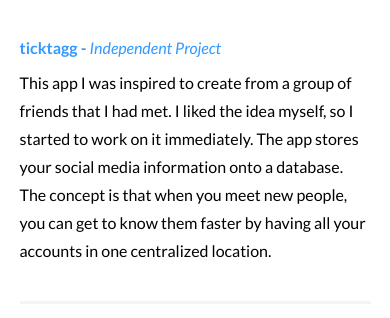
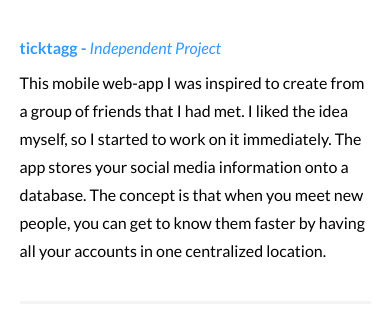
Before and after one commit to Salil999/salil999.github.io, a plain HTML site: page index.html in a window 390 px wide. Shown: the part 1903-2221 px from the top of the page. Drawn offline with Linux system fonts and the light colour scheme.

Commit message:
added MOBILE WEB-APP LOLOL

```diff
--- a/index.html
+++ b/index.html
@@ -101,7 +101,7 @@
 							<a href="http://ticktagg.herokuapp.com/" class="image" target="_blank"><img src="images/newpeople.jpg" alt="ticktagg" /></a>
 							<div class="inner">
 								<a href="http://ticktagg.herokuapp.com/" target="_blank"><h4>ticktagg - <strong>Independent Project</strong></h4></a>
-								<p>This app I was inspired to create from a group of friends that I had met. I liked the idea myself, so I started to work on it immediately. The app stores your social media information onto a database. The concept is that when you meet new people, you can get to know them faster by having all your accounts in one centralized location.
+								<p>This mobile web-app I was inspired to create from a group of friends that I had met. I liked the idea myself, so I started to work on it immediately. The app stores your social media information onto a database. The concept is that when you meet new people, you can get to know them faster by having all your accounts in one centralized location.
 								</p>
 							</div>
 						</article>
```
